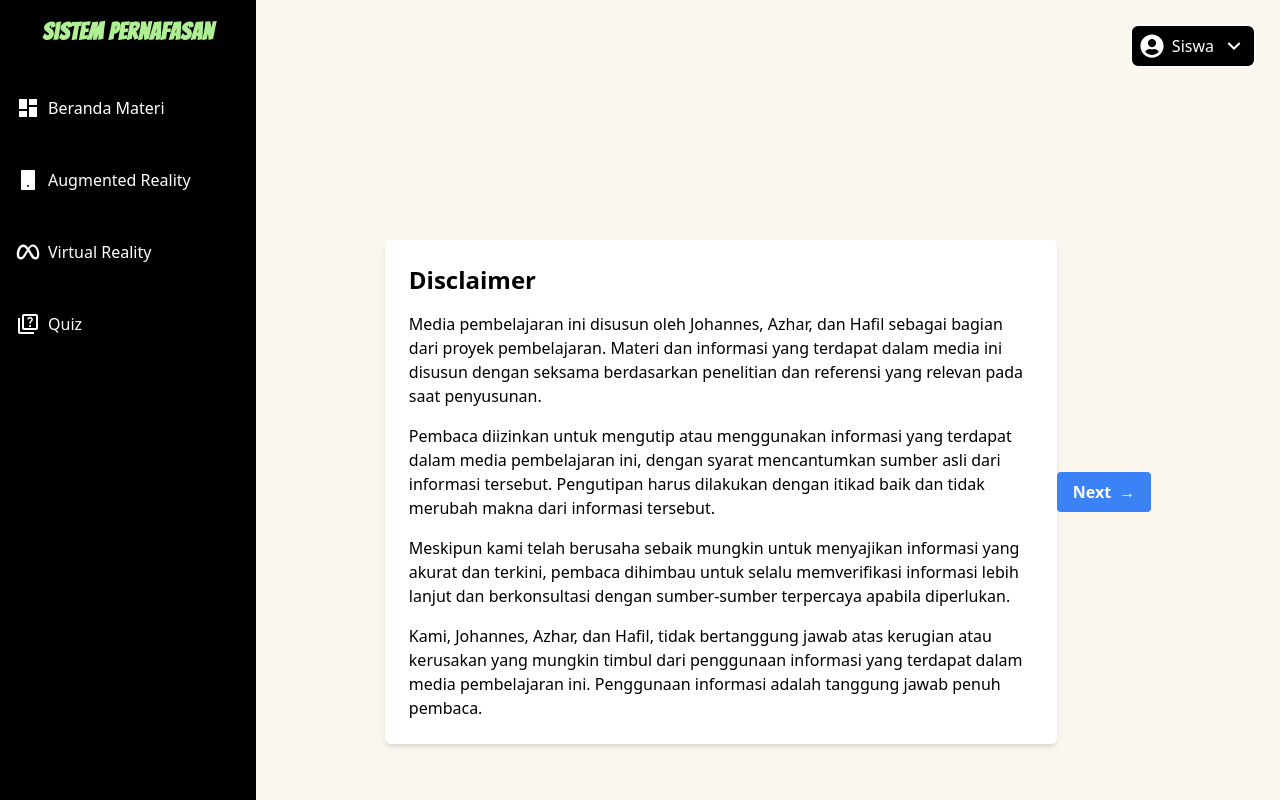
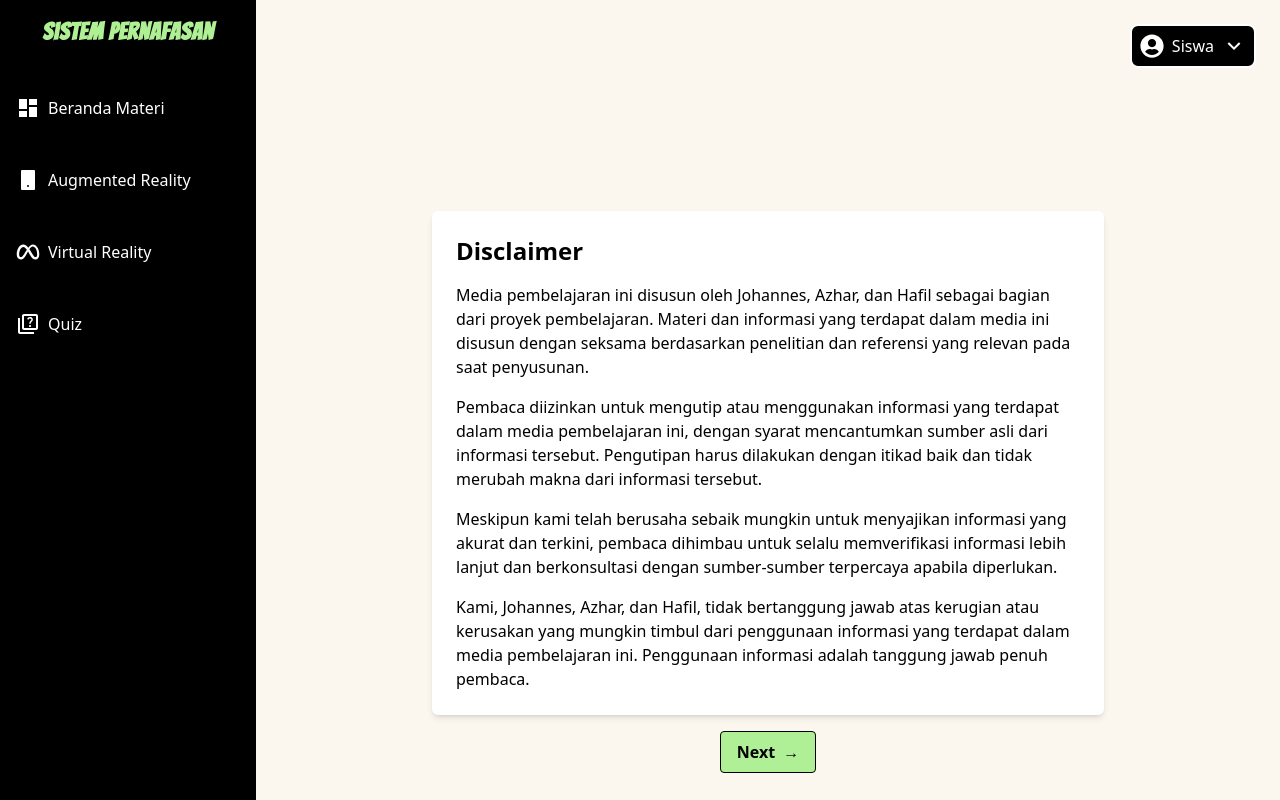
Before and after one commit to Itsjohanes/Kel1_Kapita, a React (Vite) app: page /dashboard/disclaimer in a window 1280 px wide. Built offline with nearby package versions, Linux system fonts and the light colour scheme.

Commit message:
Change Button Color

```diff
--- a/src/components/Dashboard/Disclaimer.jsx
+++ b/src/components/Dashboard/Disclaimer.jsx
@@ -5,8 +5,8 @@ const Disclaimer = () => {
     window.location.href = "./policy";
   };
   return (
-    <div className="min-h-screen flex items-center justify-center bg-gray-100">
-      <div className="max-w-2xl p-6 bg-white shadow-md rounded-md">
+    <div className="min-h-screen flex flex-col items-center justify-center bg-gray-100">
+      <div className="max-w-2xl p-6 mb-4 bg-white shadow-md rounded-md">
         <h1 className="text-2xl font-semibold mb-4">Disclaimer</h1>
         <p className="text-gray-700 mb-4">
           Media pembelajaran ini disusun oleh Johannes, Azhar, dan Hafil sebagai
@@ -34,7 +34,7 @@ const Disclaimer = () => {
         </p>
       </div>
       <button
-        className="bg-blue-500 hover:bg-blue-700 text-white font-bold py-2 px-4 rounded"
+        className="bg-button text-black border font-bold py-2 px-4 rounded"
         onClick={handleNextClick}
       >
         {" "}
--- a/src/components/Dashboard/Policy.jsx
+++ b/src/components/Dashboard/Policy.jsx
@@ -57,7 +57,7 @@ const Policy = () => {
       {/* Sisanya diubah menjadi list sesuai struktur yang serupa */}
 
       <button
-        className="bg-blue-500 hover:bg-blue-700 text-white font-bold py-2 px-4 rounded"
+        className="bg-button text-black border font-bold py-2 px-4 rounded"
         onClick={handleNextClick}
       >
         {" "}
```
